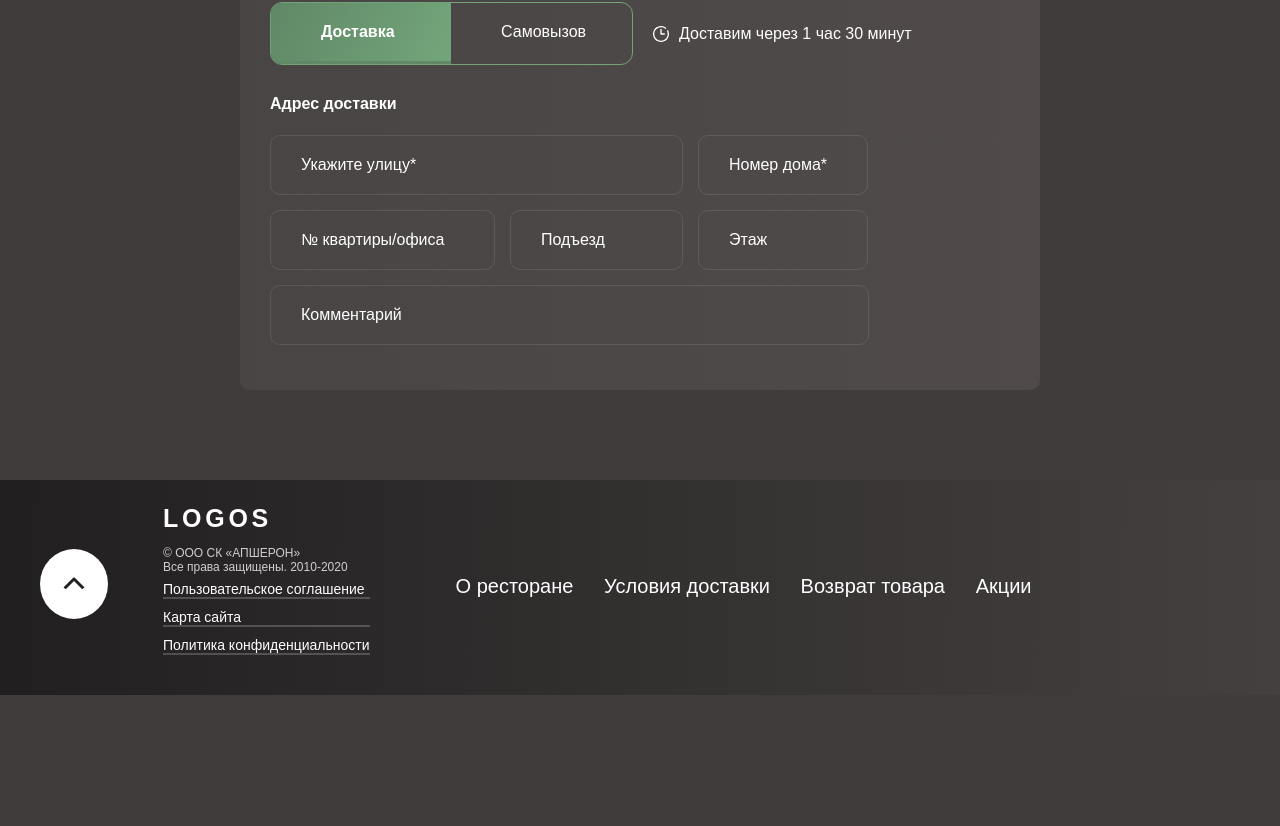
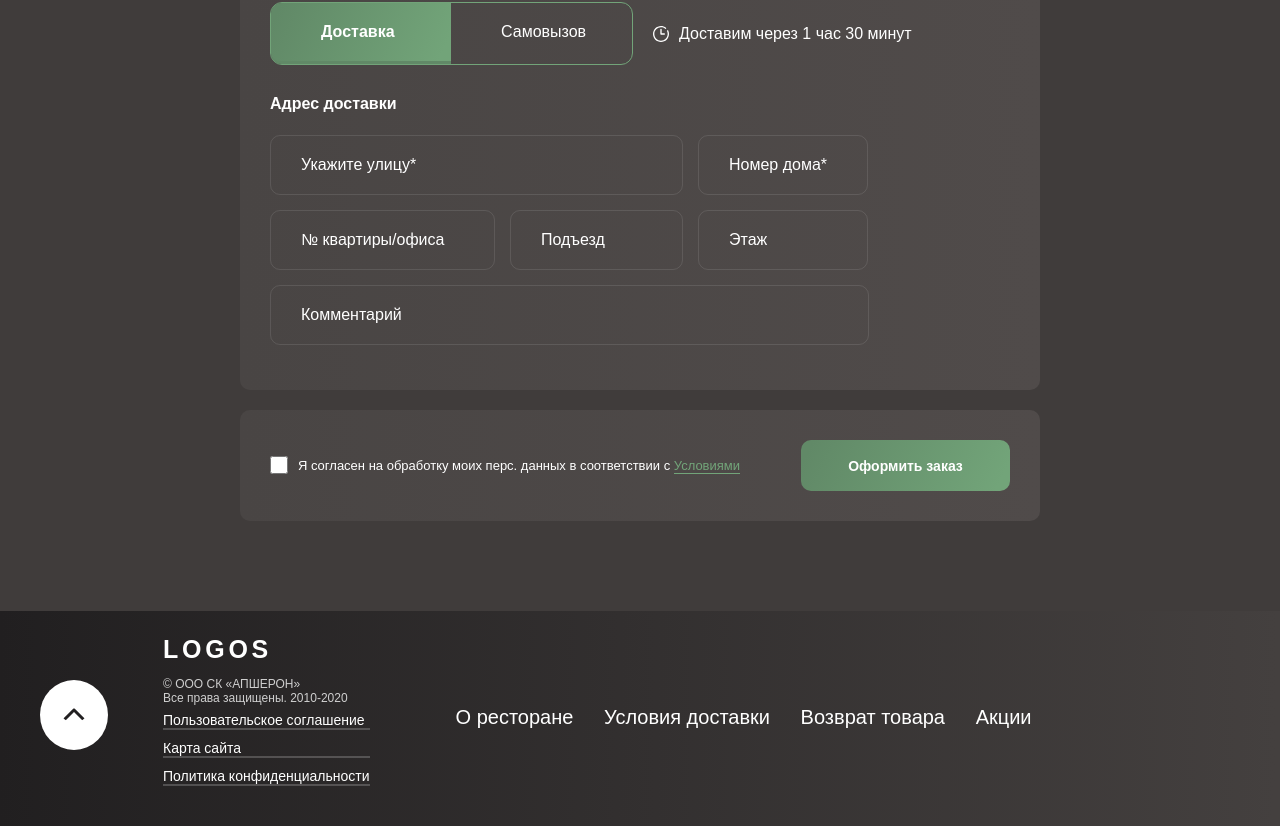
Before and after one commit to Bardooo/Logos, a React (Create React App) app: page /order in a window 1280 px wide. Shown: the part 876-1702 px from the top of the page. Before the commit the page ends 1571 px from the top, so only its background shows below. Built offline with nearby package versions, Linux system fonts and the light colour scheme; a web font is replaced by a local one.

Commit message:
почти готовая форма

```diff
--- a/package.json
+++ b/package.json
@@ -18,6 +18,7 @@
     "react": "^18.2.0",
     "react-content-loader": "^6.2.1",
     "react-dom": "^18.2.0",
+    "react-hook-form": "^7.50.1",
     "react-redux": "^8.1.3",
     "react-router-dom": "^6.9.0",
     "react-scripts": "5.0.1",
--- a/src/components/ErrorBlock.tsx
+++ b/src/components/ErrorBlock.tsx
@@ -2,7 +2,7 @@ const ErrorBlock = () => {
   return (
     <div className='error-block'>
       <div className="error-block__inner">
-        <h4 className="error-block__title">Непредвиденные неполадки:(</h4>
+        <h4 className="error-block__title">Непредвиденные неполадки:&#40;</h4>
         <p className="error-block__text">Произошла ошибка при получении данных</p>
         <p className="error-block__text">Попробуйте перезагрузить страницу</p>
       </div>
--- a/src/pages/Order.tsx
+++ b/src/pages/Order.tsx
@@ -1,25 +1,67 @@
-import React from 'react'
+import React from 'react';
 
-import { Link } from 'react-router-dom'
+import { Link } from 'react-router-dom';
 
 import arrowImg from '../assets/img/Arrow-left.svg';
-import time from '../assets/img/time.svg'
+import time from '../assets/img/time.svg';
+import { SubmitErrorHandler, SubmitHandler, useForm } from 'react-hook-form';
+
+interface OrderForm {
+  name: string;
+  phoneNum: string;
+  sreet: string;
+  houseNum: string;
+  apartNum: string;
+  entranceNum: string;
+  level: string;
+  comment: string;
+}
 
 const Order = () => {
   const [active, setActive] = React.useState('1');
+  const {
+    register,
+    handleSubmit,
+  } = useForm<OrderForm>({});
+
+  const sendData = (data = {}) => {
+    return fetch('https://6403abed3bdc59fa8f2acb30.mockapi.io/formData', {
+      method: 'POST',
+      body: JSON.stringify(data),
+      headers: {
+        'Content-type': 'application/json',
+      },
+    }).then((response) => response.json());
+  };
+
+  const submit: SubmitHandler<OrderForm> = (data) => {
+    sendData(data)
+  };
+
+  const error: SubmitErrorHandler<OrderForm> = (data) => {
+    console.log(data);
+  };
+
+  const nameVal = (el) => {
+    el.target.value = el.target.value.replace(/[^а-яА-ЯёЁa-zA-Z ]/g, '');
+  };
+
+  const numVal = (el) => {
+    el.target.value = el.target.value.replace(/[^\d+]/, '');
+  };
 
   const onClickLi = (e) => {
-    const elements = document.querySelectorAll('.order__delivery-li')
-    elements.forEach(el => {
+    const elements = document.querySelectorAll('.order__delivery-li');
+    elements.forEach((el) => {
       el.classList.remove('active');
-    })
+    });
     e.target.classList.add('active');
-    setActive(e.target.id)
-  }
+    setActive(e.target.id);
+  };
 
   return (
-    <section className='order'>
-      <div className="order__inner">
+    <section className="order">
+      <form className="order__inner" onSubmit={handleSubmit(submit, error)}>
         <Link to="/cart">
           <div className="order__button">
             <img className="order__img" src={arrowImg} alt="arrow-left" />
@@ -31,12 +73,30 @@ const Order = () => {
           <h5 className="order__contacts-title">1. Контактная информация</h5>
           <div className="order__contacts-inputs">
             <label className="order__contacts-name">
-              <input required type="text" />
-              <div className="order__contacts-text">Имя<span className='order__contacts-span'>*</span></div>
+              <input
+                {...register('name')}
+                type="text"
+                required
+                onInput={(el) => {
+                  nameVal(el);
+                }}
+              />
+              <div className="order__contacts-text">
+                Имя<span className="order__contacts-span">*</span>
+              </div>
             </label>
             <label className="order__contacts-phone">
-              <input required type="tel" />
-              <div className="order__contacts-text">Телефон<span className='order__contacts-span'>*</span></div>
+              <input
+                {...register('phoneNum')}
+                type="tel"
+                required
+                onInput={(el) => {
+                  numVal(el);
+                }}
+              />
+              <div className="order__contacts-text">
+                Телефон<span className="order__contacts-span">*</span>
+              </div>
             </label>
           </div>
         </div>
@@ -44,14 +104,18 @@ const Order = () => {
           <h5 className="order__delivery-title">2. Доставка</h5>
           <div className="order__delivery-selector">
             <ul className="order__delivery-ul">
-              <li className='order__delivery-li active' id='1' onClick={(e) => onClickLi(e)}>Доставка</li>
-              <li className='order__delivery-li' id='2' onClick={(e) => onClickLi(e)}>Самовызов</li>
+              <li className="order__delivery-li active" id="1" onClick={(e) => onClickLi(e)}>
+                Доставка
+              </li>
+              <li className="order__delivery-li" id="2" onClick={(e) => onClickLi(e)}>
+                Самовызов
+              </li>
             </ul>
             {active === '1' ? (
               <div className="order__delivery-time">
-              <img className="order__delivery-img" src={time} alt="time" />
-              <p className="order__delivery-text">Доставим через  1 час 30 минут</p>
-            </div>
+                <img className="order__delivery-img" src={time} alt="time" />
+                <p className="order__delivery-text">Доставим через 1 час 30 минут</p>
+              </div>
             ) : (
               <></>
             )}
@@ -60,19 +124,69 @@ const Order = () => {
             <>
               <h5 className="order__delivery-subtitle">Адрес доставки</h5>
               <div className="order__delivery-address">
-                <input className="order__delivery-street" type="text" placeholder='Укажите улицу*' />
-                <input className="order__delivery-building" type="number" placeholder='Номер дома*' />
-                <input className="order__delivery-number" type="number" placeholder='№ квартиры/офиса' />
-                <input className="order__delivery-entrance" type="number" placeholder='Подъезд' />
-                <input className="order__delivery-level" type="number" placeholder='Этаж' />
-                <input className="order__delivery-comment" type="text" placeholder='Комментарий' />
+                <input
+                  className="order__delivery-street"
+                  {...register('sreet')}
+                  type="text"
+                  required
+                  placeholder="Укажите улицу*"
+                />
+                <input
+                  className="order__delivery-building"
+                  {...register('houseNum')}
+                  type="tel"
+                  required
+                  onInput={(el) => {
+                    numVal(el);
+                  }}
+                  placeholder="Номер дома*"
+                />
+                <input
+                  className="order__delivery-number"
+                  {...register('apartNum')}
+                  type="tel"
+                  required
+                  onInput={(el) => {
+                    numVal(el);
+                  }}
+                  placeholder="№ квартиры/офиса"
+                />
+                <input
+                  className="order__delivery-entrance"
+                  {...register('entranceNum')}
+                  type="tel"
+                  required
+                  onInput={(el) => {
+                    numVal(el);
+                  }}
+                  placeholder="Подъезд"
+                />
+                <input
+                  className="order__delivery-level"
+                  {...register('level')}
+                  type="tel"
+                  required
+                  onInput={(el) => {
+                    numVal(el);
+                  }}
+                  placeholder="Этаж"
+                />
+                <input
+                  className="order__delivery-comment"
+                  {...register('comment')}
+                  type="text"
+                  required
+                  placeholder="Комментарий"
+                />
               </div>
             </>
           ) : (
             <>
               <h5 className="order__delivery-subtitle">Выберите ресторан</h5>
-              <select className='order__delivery-rest'>
-                <option value="Выберите ресторан" disabled>Выберите ресторан</option>
+              <select className="order__delivery-rest">
+                <option value="Выберите ресторан" disabled>
+                  Выберите ресторан
+                </option>
                 <option value="Шипиловский">Шипиловский</option>
                 <option value="Южный">Южный</option>
                 <option value="Каширский">Каширский</option>
@@ -81,9 +195,20 @@ const Order = () => {
             </>
           )}
         </div>
-      </div>
+        <div className="order__checkout">
+          <label className="order__checkout-check">
+            <input type="checkbox" name="cart" />
+          </label>
+          <p className="order__checkout-text">
+            Я согласен на обработку моих перс. данных в соответствии с{' '}
+            <span className="order__checkout-span">Условиями</span>
+          </p>
+          <button className="order__checkout-btn">Оформить заказ</button>
+          {/* <input className="order__checkout-btn" type="submit" value="Оформить заказ" /> */}
+        </div>
+      </form>
     </section>
-  )
-}
+  );
+};
 
-export default Order
+export default Order;
--- a/src/scss/components/_order.scss
+++ b/src/scss/components/_order.scss
@@ -1,5 +1,13 @@
-input::-webkit-inner-spin-button {
-  -webkit-appearance: none;
+@supports(-webkit-appearance: none) or (-moz-appearance: none) {
+  input[type='checkbox'] {
+    --active: #FFFFFF;
+    --active-inner: #fff;
+    --focus: 2px #BBC1E1;
+    --border: #504B4A;
+    --background: #fff;
+    --disabled: #F6F8FF;
+    --disabled-inner: #E1E6F9;
+  }
 }
 .order {
   &__inner {
@@ -102,6 +110,7 @@ input::-webkit-inner-spin-button {
     border-radius: 10px;
     background: linear-gradient(90deg, #494544 0%, #504B4A 100%);
     padding: 30px;
+    margin-bottom: 20px;
     &-title {
       color: #FFF;
       font-size: 18px;
@@ -278,4 +287,45 @@ input::-webkit-inner-spin-button {
       }
     }
   }
+  &__checkout {
+    border-radius: 10px;
+    background: linear-gradient(90deg, #494544 0%, #504B4A 100%);
+    padding: 30px;
+    margin-bottom: 20px;
+    display: flex;
+    align-items: center;
+    justify-content: space-between;
+    &-check {
+      margin-right: -51px;
+      height: 20px;
+      input[type=checkbox] {
+        width: 18px;
+        height: 18px;
+      }
+    }
+    &-text {
+      color: #FFF;
+      font-size: 13px;
+      font-weight: 500;
+    }
+    &-span {
+      color: #72A479;
+      font-size: 13px;
+      font-weight: 500;
+      border-bottom: 1px solid #72A479;;
+      cursor: pointer;
+    }
+    &-btn {
+      width: 209px;
+      height: 51px;
+      padding: 17px 47px;
+      border-radius: 10px;
+      color: #FFF;
+      font-size: 14px;
+      font-weight: 700;
+      background: linear-gradient(115deg, #618967 5.11%, #72A479 94%);
+      border: none;
+      cursor: pointer;
+    }
+  }
 }
```
Also changed, not shown: src/components/Menu.tsx (+13 -3 lines), src/pages/Home.tsx (+11 -14 lines), src/utils/calcTotalPrice.ts (line endings or trailing spaces), 1 other file (tests, documents, lock files or other folders).
